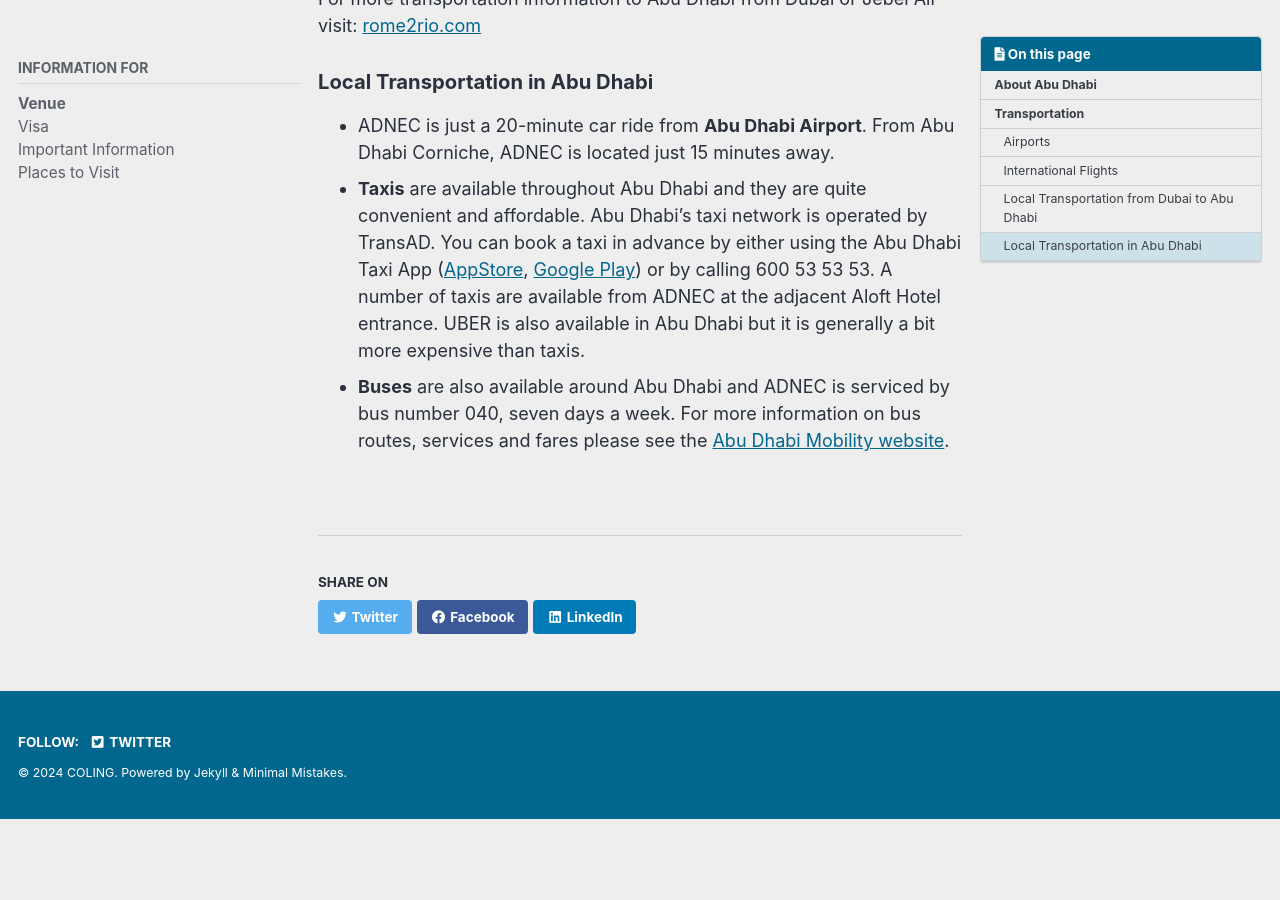
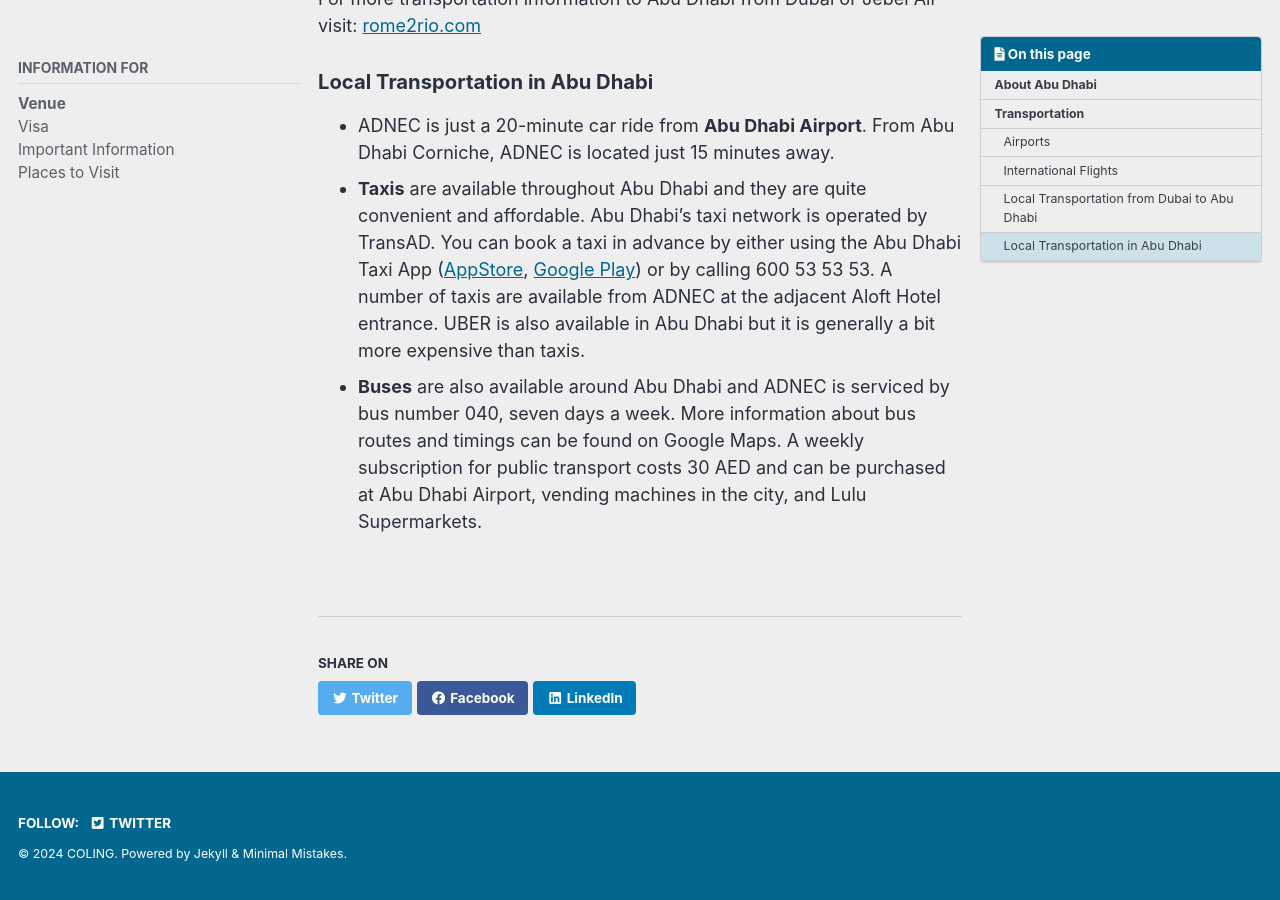
Before and after one commit to hasaniqbal777/coling-2025, a Jekyll site: the page built from _pages/venue/venue.md, in a window 1280 px wide and 900 px high, scrolled down 3451 px. Built offline with Jekyll 4.4.1, drawn with Linux system fonts in a browser that asks for light colours; cached includes are drawn as plain includes; comment, search, counter and statistics services are not loaded; before the commit the page ends 4270 px from its top, so only the background shows below that.

Commit message:
Update venue.md
Information about public transport.

```diff
--- a/_pages/venue/venue.md
+++ b/_pages/venue/venue.md
@@ -86,4 +86,4 @@ For more transportation information to Abu Dhabi from Dubai or Jebel Ali visit:
 
 - ADNEC is just a 20-minute car ride from **Abu Dhabi Airport**. From Abu Dhabi Corniche, ADNEC is located just 15 minutes away.
 - **Taxis** are available throughout Abu Dhabi and they are quite convenient and affordable. Abu Dhabi’s taxi network is operated by TransAD. You can book a taxi in advance by either using the Abu Dhabi Taxi App ([AppStore](https://apps.apple.com/ae/app/abu-dhabi-taxi/id613114167), [Google Play](https://play.google.com/store/apps/details?id=transad.abudhabi.taxi)) or by calling 600 53 53 53. A number of taxis are available from ADNEC at the adjacent Aloft Hotel entrance. UBER is also available in Abu Dhabi but it is generally a bit more expensive than taxis.
-- **Buses** are also available around Abu Dhabi and ADNEC is serviced by bus number 040, seven days a week. For more information on bus routes, services and fares please see the [Abu Dhabi Mobility website](https://admobility.gov.ae/en/pb-bus-service).
+- **Buses** are also available around Abu Dhabi and ADNEC is serviced by bus number 040, seven days a week. More information about bus routes and timings can be found on Google Maps. A weekly subscription for public transport costs 30 AED and can be purchased at Abu Dhabi Airport, vending machines in the city, and Lulu Supermarkets.
```
